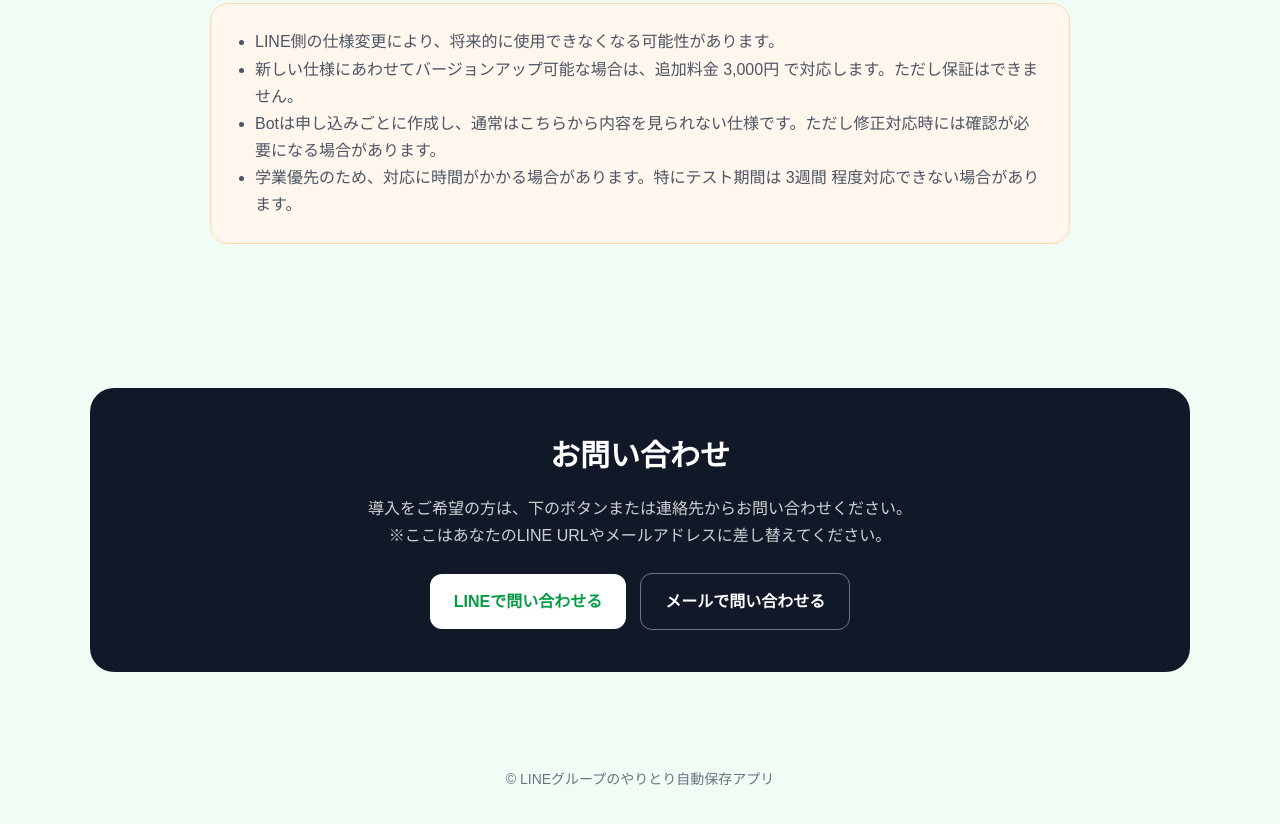
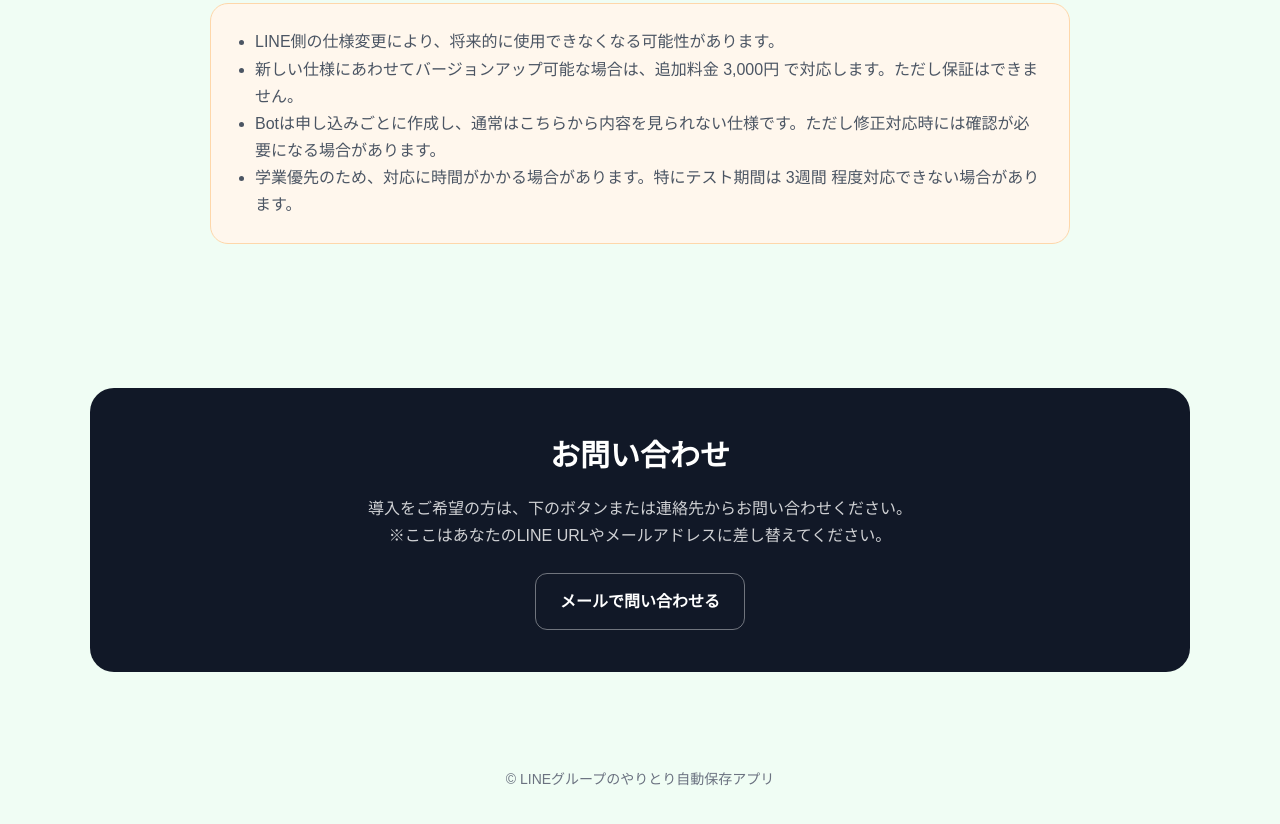
Before and after one commit to taneel3/LINE_HP_first, a plain HTML site: page index.html in a window 1280 px wide. Shown: the part 2783-3607 px from the top of the page. Drawn offline with Linux system fonts and the light colour scheme.

Commit message:
Update index.html

```diff
--- a/index.html
+++ b/index.html
@@ -400,8 +400,7 @@
           ※ここはあなたのLINE URLやメールアドレスに差し替えてください。
         </p>
         <div class="cta-wrap" style="justify-content:center;">
-          <a href="https://example.com" class="btn btn-primary">LINEで問い合わせる</a>
-          <a href="mailto:example@example.com" class="btn btn-sub">メールで問い合わせる</a>
+          <a href="rakuta1023work@gmail.com" class="btn btn-sub">メールで問い合わせる</a>
         </div>
       </div>
     </div>
```
